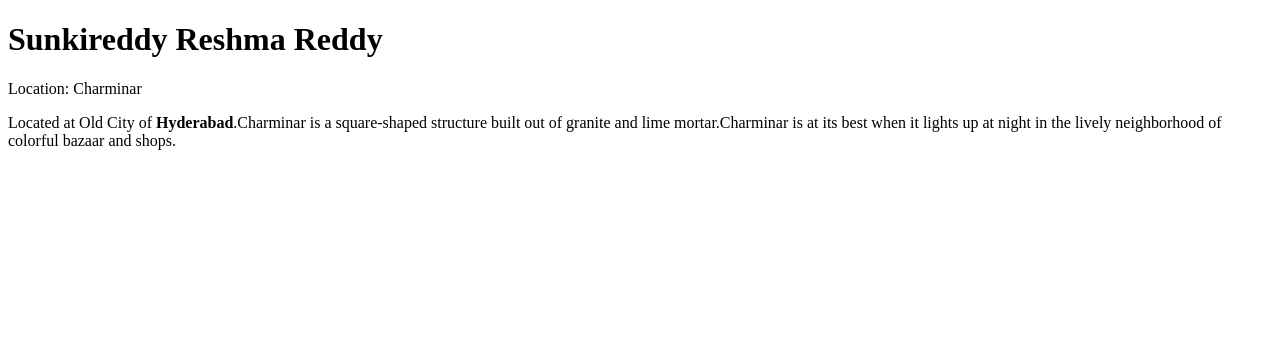
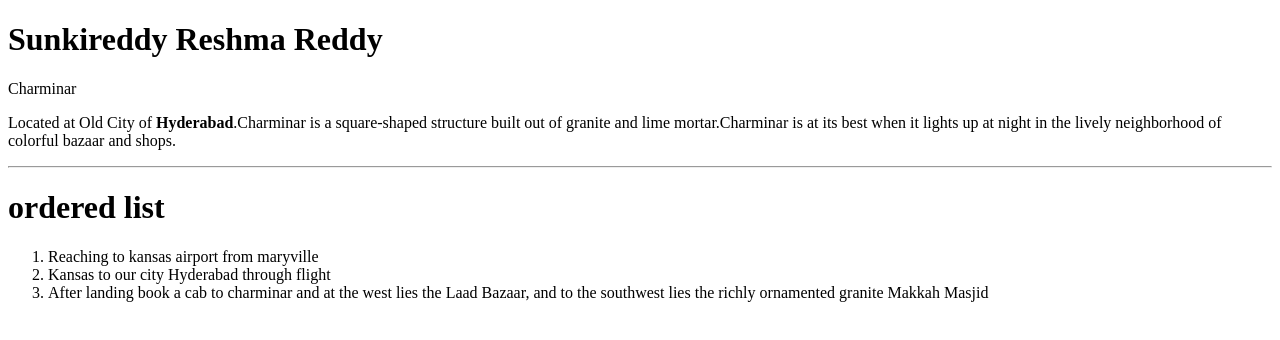
Before and after one commit to 44-563-WebApps-F21/webapps-f21-assignment-3-sunkireddyreshma, a plain HTML site: page index.html in a window 1280 px wide. Drawn offline with Linux system fonts and the light colour scheme.

Commit message:
directions for favorite place was commited

```diff
--- a/index.html
+++ b/index.html
@@ -13,9 +13,21 @@
 </html>
 <html>
     <h>
-       Location: Charminar
+       Charminar
     </h>
     <p>
          Located at Old City of <b>Hyderabad</b>.Charminar is a square-shaped structure built out of granite and lime mortar.Charminar is at its best when it lights up at night in the lively neighborhood of colorful bazaar and shops.
     </p>
 </html>
+<html>
+    <hr>
+    <h1>
+        ordered list
+    </h1>
+    <ol>
+        <li>Reaching to kansas airport from maryville</li>
+        <li>Kansas to our city Hyderabad through flight</li>
+        <li>After landing book a cab to charminar and at the west lies the Laad Bazaar, and to the southwest lies the richly ornamented granite Makkah Masjid</li>
+    </ol>
+
+</html>
```
